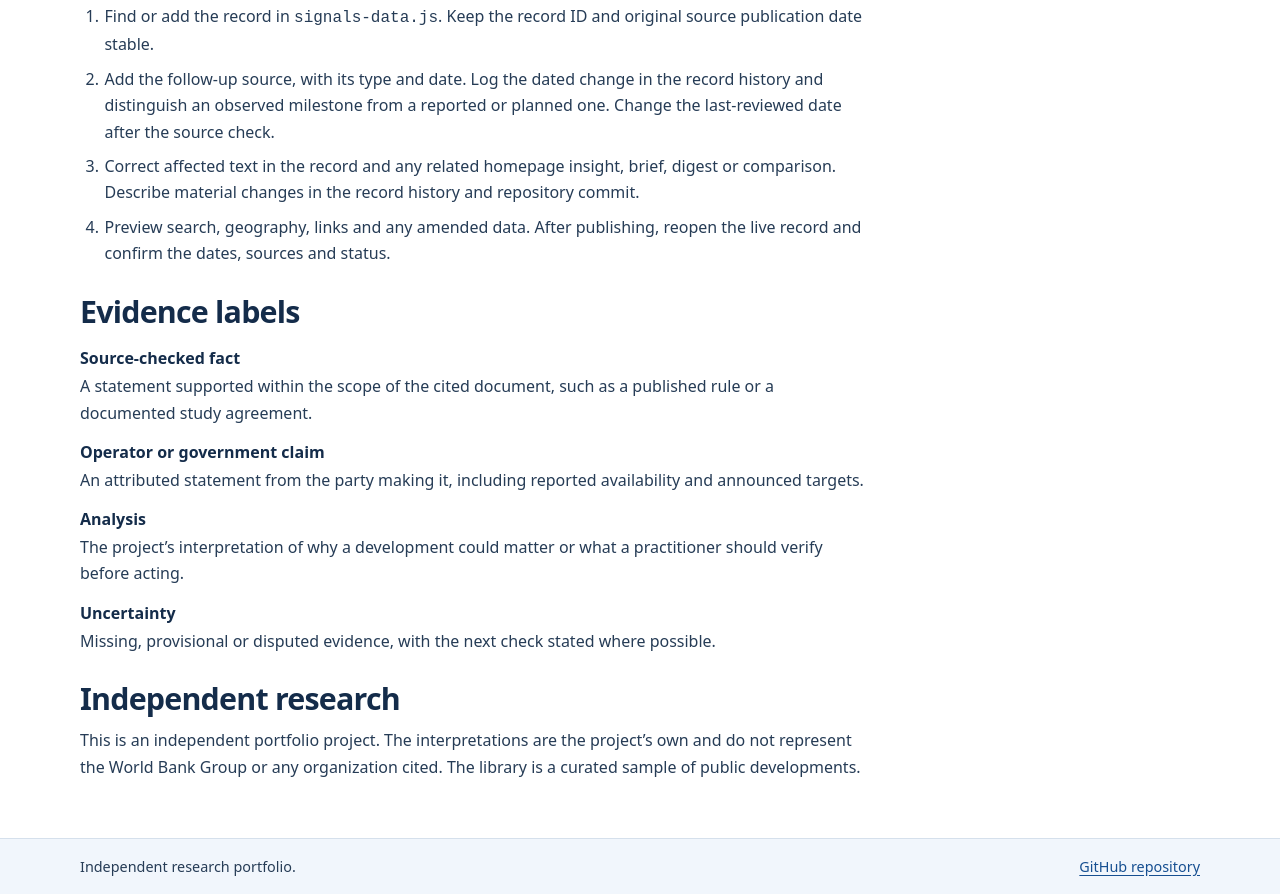
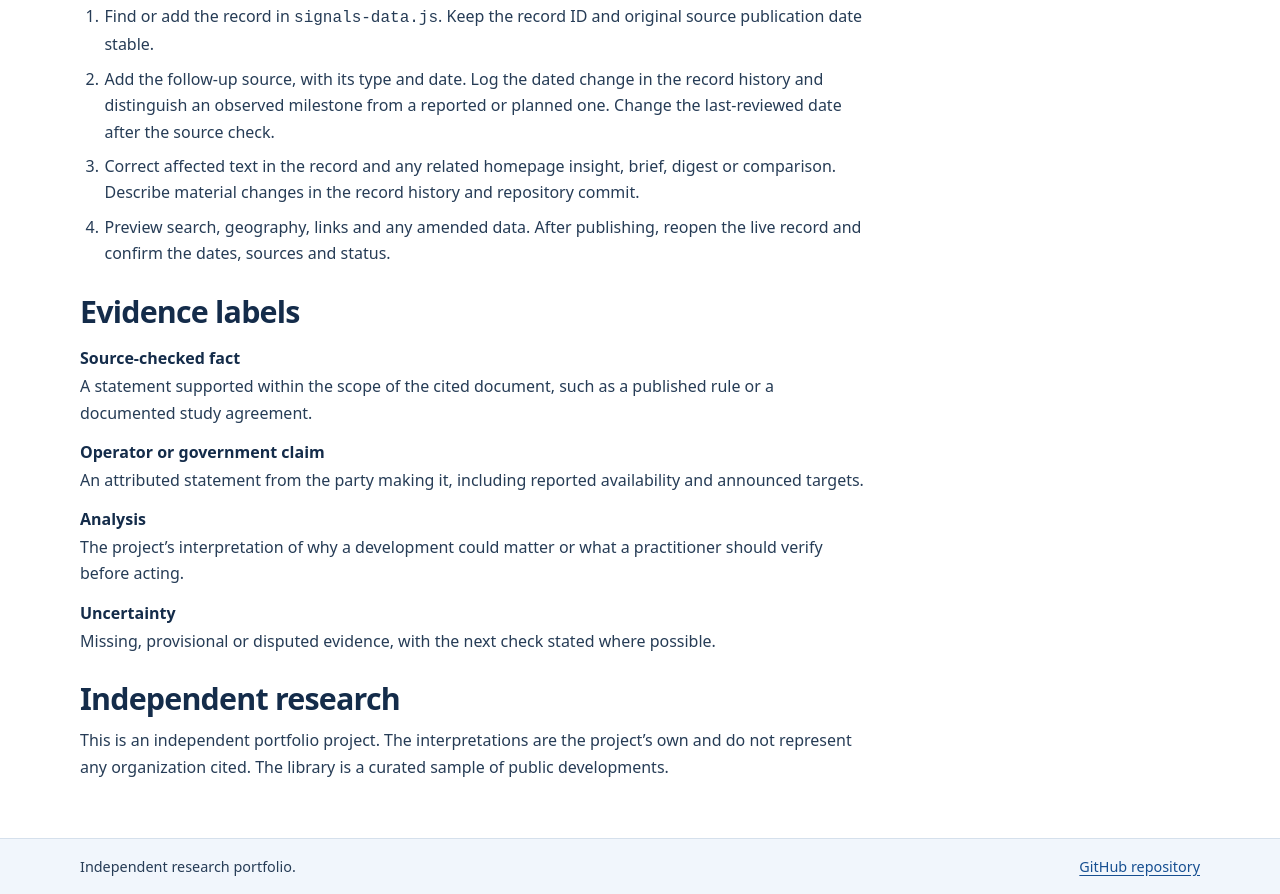
Before and after one commit to YX-12345/digital-market-signals, a plain HTML site: page methodology.html in a window 1280 px wide. Shown: the part 946-1840 px from the top of the page. Drawn offline with Linux system fonts and the light colour scheme.

Commit message:
Update methodology.html

```diff
--- a/methodology.html
+++ b/methodology.html
@@ -59,7 +59,7 @@
         <dt>Uncertainty</dt><dd>Missing, provisional or disputed evidence, with the next check stated where possible.</dd>
       </dl>
       <h2>Independent research</h2>
-      <p>This is an independent portfolio project. The interpretations are the project’s own and do not represent the World Bank Group or any organization cited. The library is a curated sample of public developments.</p>
+      <p>This is an independent portfolio project. The interpretations are the project’s own and do not represent any organization cited. The library is a curated sample of public developments.</p>
     </article>
   </main>
   <footer class="site-footer">
```
